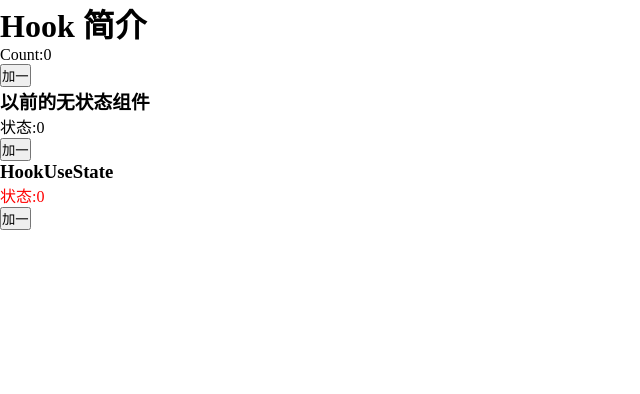
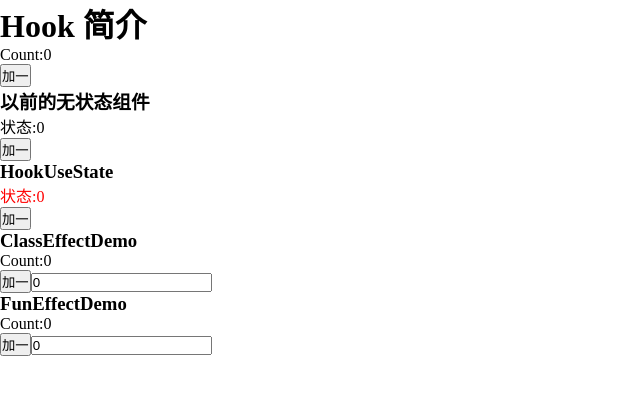
Before and after one commit to qiaozhididi/react-hook, a React (Create React App) app: page / in a window 1280 px wide. Shown: the top 394 px of the page, without its empty margins (0-640 px from the left). Built offline with nearby package versions, Linux system fonts and the light colour scheme.

Commit message:
Effect Hook的使用

```diff
--- a/src/App.js
+++ b/src/App.js
@@ -1,5 +1,7 @@
 import "./App.css";
 import ClassDemo from "./ClassDemo";
+import ClassEffectDemo from "./EffectHook/ClassEffectDemoo";
+import FunEffectDemo from "./EffectHook/FunEffectDemo";
 import FunDemo from "./FunDemo";
 import HookUseState from "./StateHook/HookUseState";
 
@@ -10,6 +12,8 @@ function App() {
       <ClassDemo />
       <FunDemo />
       <HookUseState />
+      <ClassEffectDemo />
+      <FunEffectDemo />
     </div>
   );
 }
--- /dev/null
+++ b/src/EffectHook/ClassEffectDemoo.jsx
@@ -0,0 +1,32 @@
+import React, { Component } from "react";
+
+export default class ClassEffectDemo extends Component {
+  constructor(props) {
+    super(props);
+    this.inputRef = React.createRef();
+    this.state = {
+      count: 0,
+    };
+  }
+  clickHandler() {
+    this.setState({
+      count: this.state.count + 1,
+    });
+  }
+  componentDidMount() {
+    this.inputRef.current.value = this.state.count;
+  }
+  componentDidUpdate() {
+    this.inputRef.current.value = this.state.count;
+  }
+  render() {
+    return (
+      <div>
+        <h3>ClassEffectDemo</h3>
+        <p>Count:{this.state.count}</p>
+        <button onClick={this.clickHandler.bind(this)}>加一</button>
+        <input ref={this.inputRef} type="text" />
+      </div>
+    );
+  }
+}
--- /dev/null
+++ b/src/EffectHook/FunEffectDemo.jsx
@@ -0,0 +1,22 @@
+import React, { useState, useEffect } from "react";
+
+export default function FunEffectDemo() {
+  const [count, setCount] = useState(0);
+  const inputRef = React.createRef();
+  const clickHandler = () => {
+    setCount(count + 1);
+  };
+
+  // 模拟componentDidMount和componentDidUpdate的效果
+  useEffect(() => {
+    inputRef.current.value = count;
+  });
+  return (
+    <div>
+      <h3>FunEffectDemo</h3>
+      <p>Count:{count}</p>
+      <button onClick={clickHandler}>加一</button>
+      <input type="text" ref={inputRef} />
+    </div>
+  );
+}
```
Also changed, not shown: 1 other file (tests, documents, lock files or other folders).
